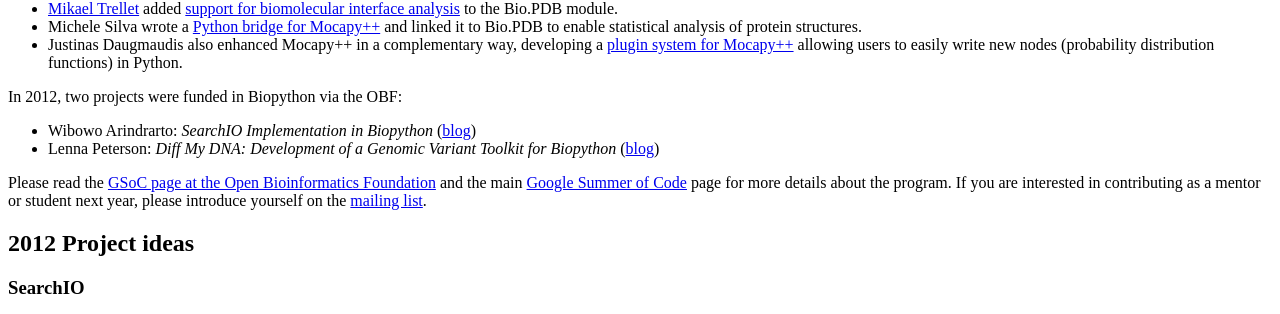
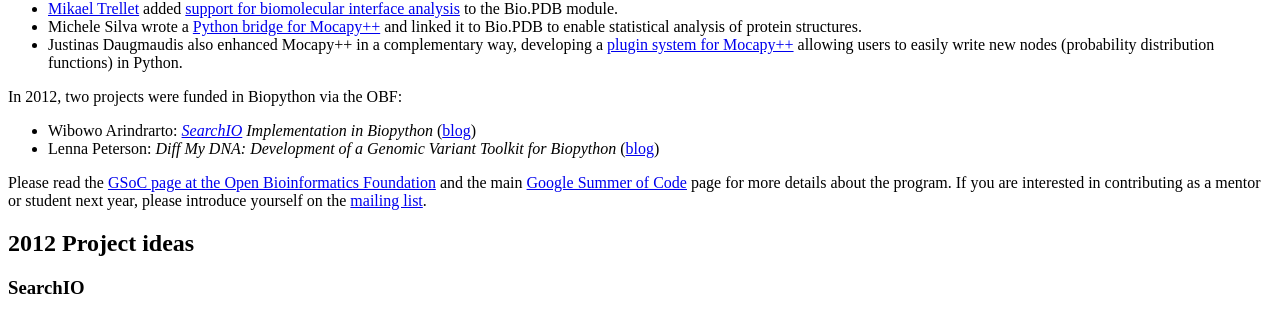
Before and after one commit to biopython/biopython.github.io, a Jekyll site: the page built from wiki/Google_Summer_of_Code.md, in a window 1280 px wide. Shown: the part 338-652 px from the top of the page. Built offline with Jekyll 4.4.1, drawn with Linux system fonts in a browser that asks for light colours; part of the change alters nothing that is shown.

```diff
--- a/wiki/Google_Summer_of_Code.md
+++ b/wiki/Google_Summer_of_Code.md
@@ -43,8 +43,8 @@ In 2011, three projects were funded in Biopython via the OBF:
 
 In 2012, two projects were funded in Biopython via the OBF:
 
--   Wibowo Arindrarto: *SearchIO Implementation in Biopython*
-    ([blog](http://bow.web.id/blog/tag/gsoc/))
+-   Wibowo Arindrarto: *[SearchIO](SearchIO "wikilink") Implementation
+    in Biopython* ([blog](http://bow.web.id/blog/tag/gsoc/))
 -   Lenna Peterson: *Diff My DNA: Development of a Genomic Variant
     Toolkit for Biopython*
     ([blog](http://arklenna.tumblr.com/tagged/gsoc2012))
```
Also changed, not shown: 1 other file.
